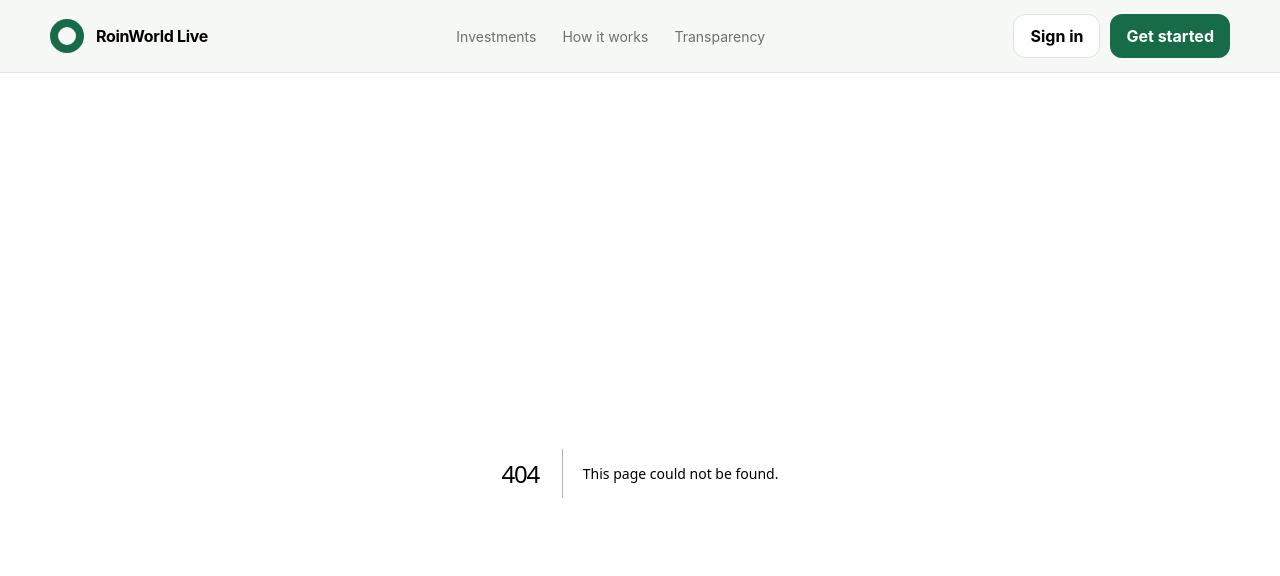
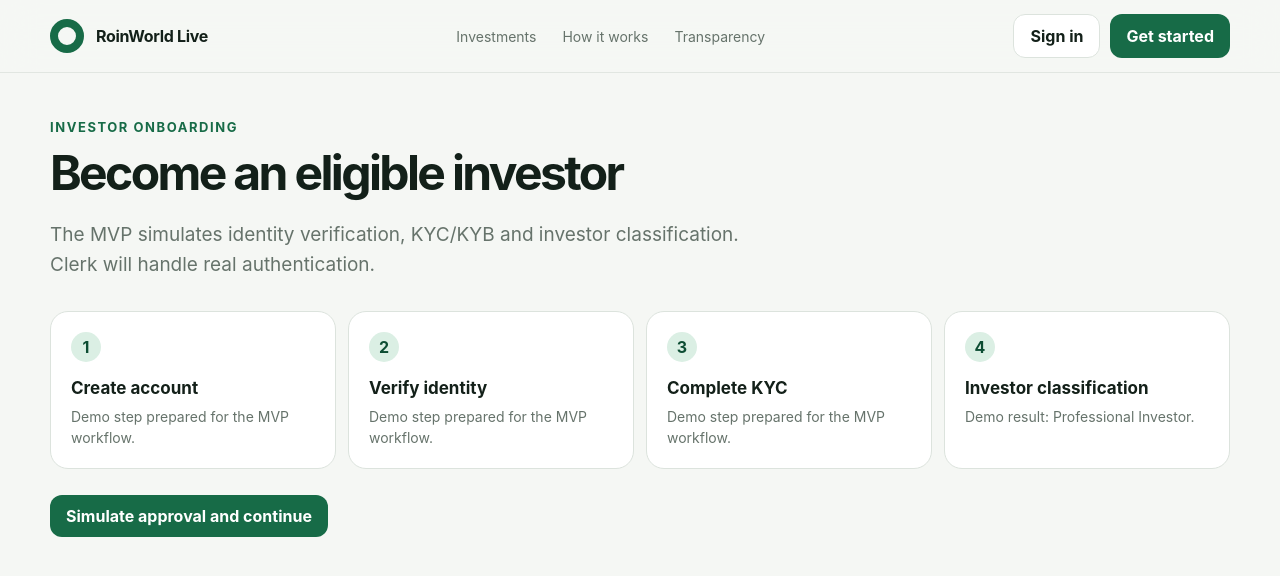
Before and after one commit to nikmad-ops/RoinWorldLive, a Next.js app in the folder prototype/: page /onboarding in a window 1280 px wide. Before the commit this address had no page. Shown: the top 576 px of the page. Built offline with nearby package versions, Linux system fonts and the light colour scheme.

Commit message:
prototype: add prototype/app/onboarding/page.tsx

```diff
--- /dev/null
+++ b/prototype/app/onboarding/page.tsx
@@ -0,0 +1,17 @@
+import Link from "next/link";
+
+export default function OnboardingPage() {
+  return (
+    <main className="section shell">
+      <div className="eyebrow">Investor onboarding</div>
+      <h1 style={{ fontSize: 48 }}>Become an eligible investor</h1>
+      <p className="lead">The MVP simulates identity verification, KYC/KYB and investor classification. Clerk will handle real authentication.</p>
+      <div className="steps" style={{ marginTop: 30 }}>
+        {["Create account","Verify identity","Complete KYC","Investor classification"].map((title, i) => (
+          <div className="step" key={title}><div className="step-num">{i+1}</div><h3>{title}</h3><p>{i < 3 ? "Demo step prepared for the MVP workflow." : "Demo result: Professional Investor."}</p></div>
+        ))}
+      </div>
+      <div style={{ marginTop: 26 }}><Link href="/marketplace" className="btn btn-primary">Simulate approval and continue</Link></div>
+    </main>
+  );
+}
```
